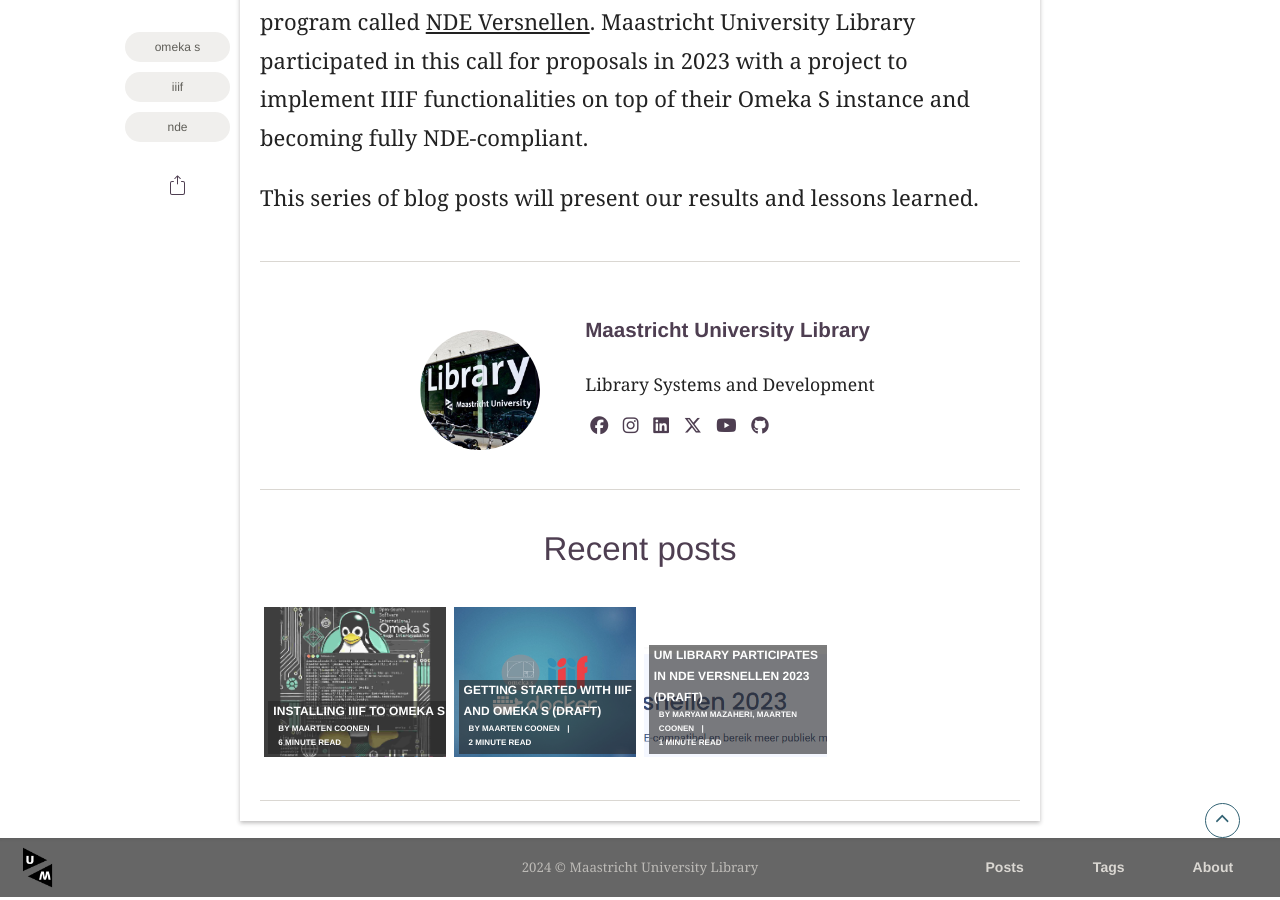
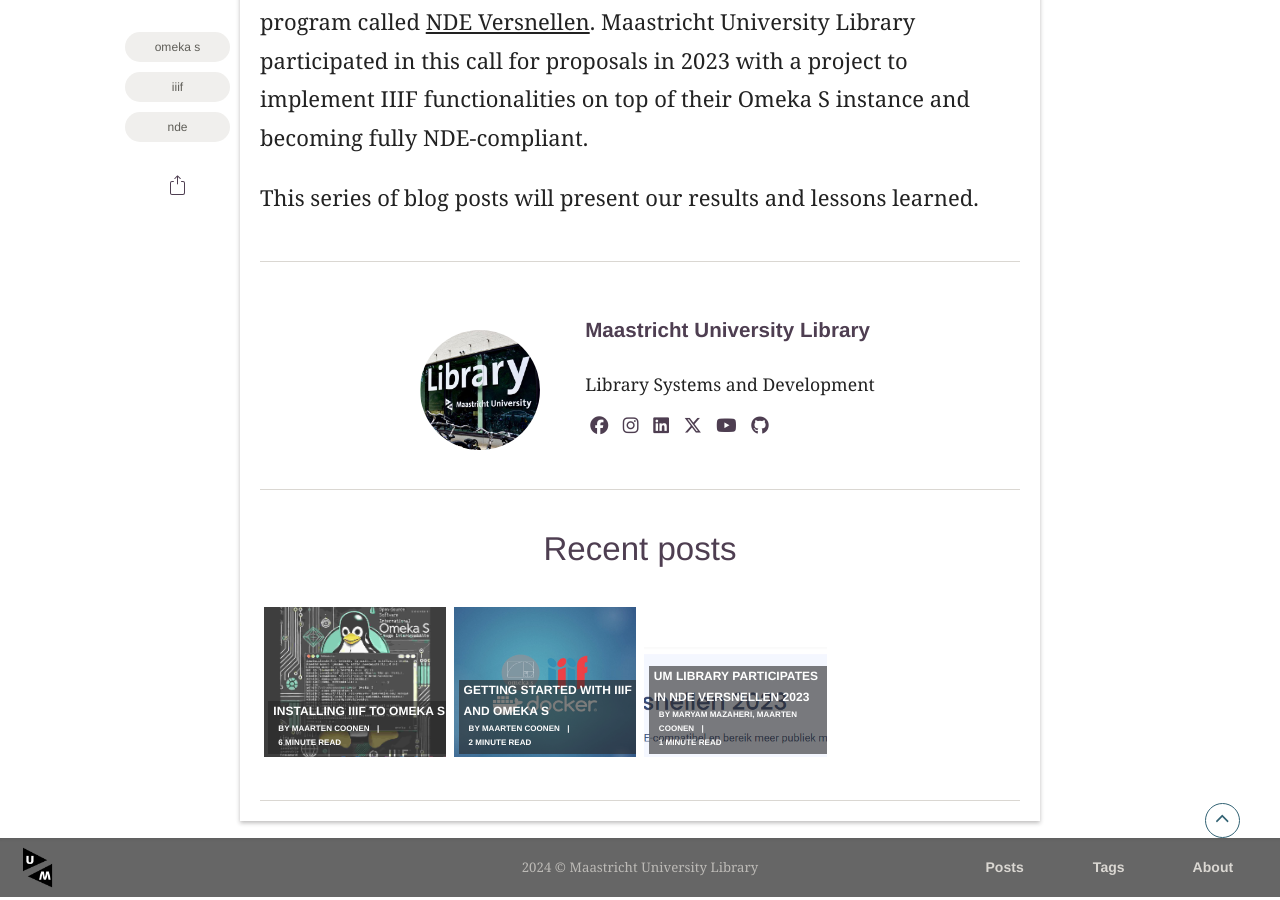
Before and after one commit to MaastrichtU-Library/tech-talk, a Jekyll site: the page built from _posts/2024-08-12-um-library-participates-in-nde-versnellen.md, in a window 1280 px wide and 900 px high, scrolled down 2033 px. Built offline with Jekyll 4.4.1, drawn with Linux system fonts in a browser that asks for light colours; some web fonts are replaced; some of the changed text lies outside the part shown.

Commit message:
Updated metadata

```diff
--- a/_posts/2024-08-12-um-library-participates-in-nde-versnellen.md
+++ b/_posts/2024-08-12-um-library-participates-in-nde-versnellen.md
@@ -2,7 +2,7 @@
 layout: post
 read_time: true
 show_date: true
-title: UM Library participates in NDE Versnellen 2023 (DRAFT)
+title: UM Library participates in NDE Versnellen 2023
 description: NDE Versnellen 2023 call for proposals
 date: 2024-08-12
 img: posts/nde-versnellen.png
--- a/_posts/2024-08-13-getting-started-with-iiif-omekas.md
+++ b/_posts/2024-08-13-getting-started-with-iiif-omekas.md
@@ -2,7 +2,7 @@
 layout: post
 read_time: true
 show_date: true
-title: Getting started with IIIF and Omeka S (DRAFT)
+title: Getting started with IIIF and Omeka S
 description: How to get Omeka S and IIIF running with Docker
 date: 2024-08-13
 img: posts/docker-omekas-iiif.jpg
```
Also changed, not shown: _posts/2024-08-14-installing-iiif-with-omekas.md (+1 -1 lines).
